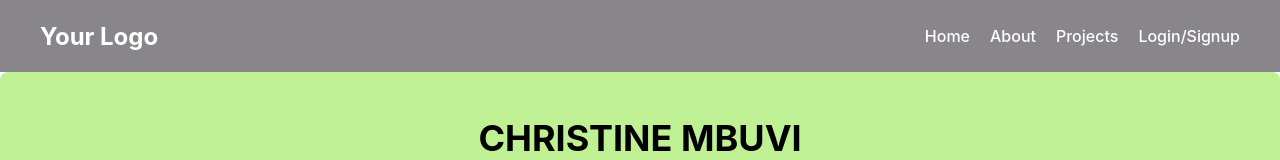
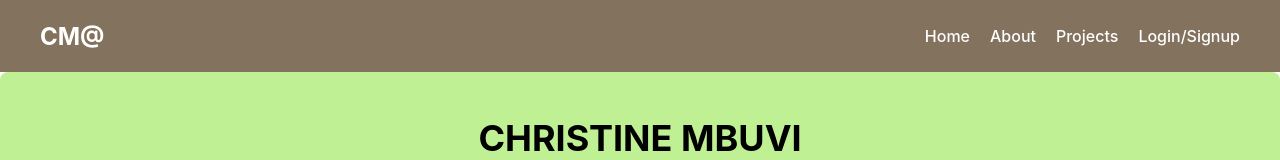
Before and after one commit to mueni5/my-portfolio, a React (Create React App) app in the folder portfolio-app/: page / in a window 1280 px wide. Shown: the top 160 px of the page. Built offline with nearby package versions, Linux system fonts and the light colour scheme; data requests are answered from the project's data file.

Commit message:
complete

```diff
--- a/portfolio-app/src/components/Home/Navbar.css
+++ b/portfolio-app/src/components/Home/Navbar.css
@@ -1,6 +1,6 @@
 /* Navbar.css */
 .navbar {
-    background-color: #88868a;
+    background-color: #83725d;
     color: #fff;
     padding: 10px 20px;
   }
@@ -16,7 +16,7 @@
   .logo {
     color: #fff;
     font-size: 24px;
-    text-decoration: none;
+    text-decoration: navy;
     font-weight: bold;
   }
 
--- a/portfolio-app/src/components/Home/Navbar.js
+++ b/portfolio-app/src/components/Home/Navbar.js
@@ -7,7 +7,7 @@ const Navbar = () => {
     <nav className="navbar">
       <div className="navbar-container">
         <Link to="/" className="logo">
-          Your Logo
+          CM@
         </Link>
         <ul className="nav-links">
           <li>
```
Also changed, not shown: portfolio-app/public/Images/Christine profile.jpg (added).
